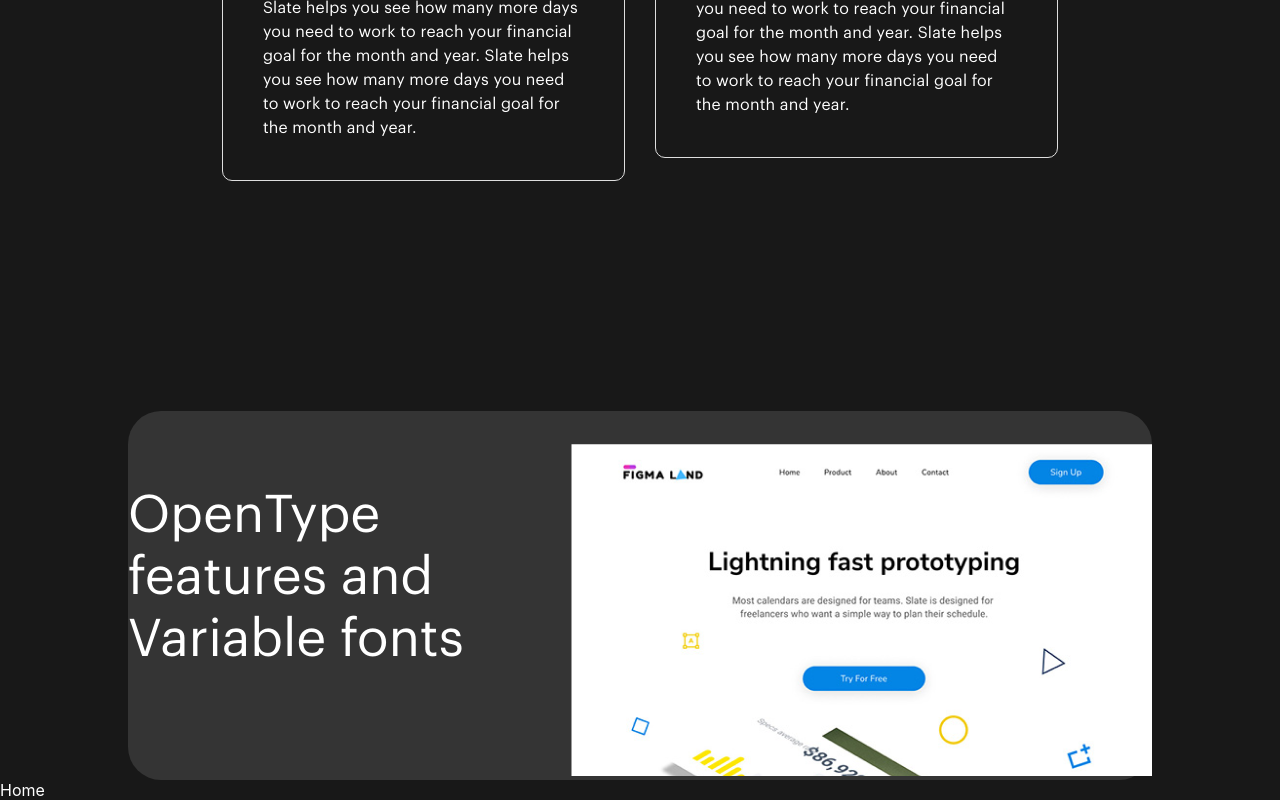
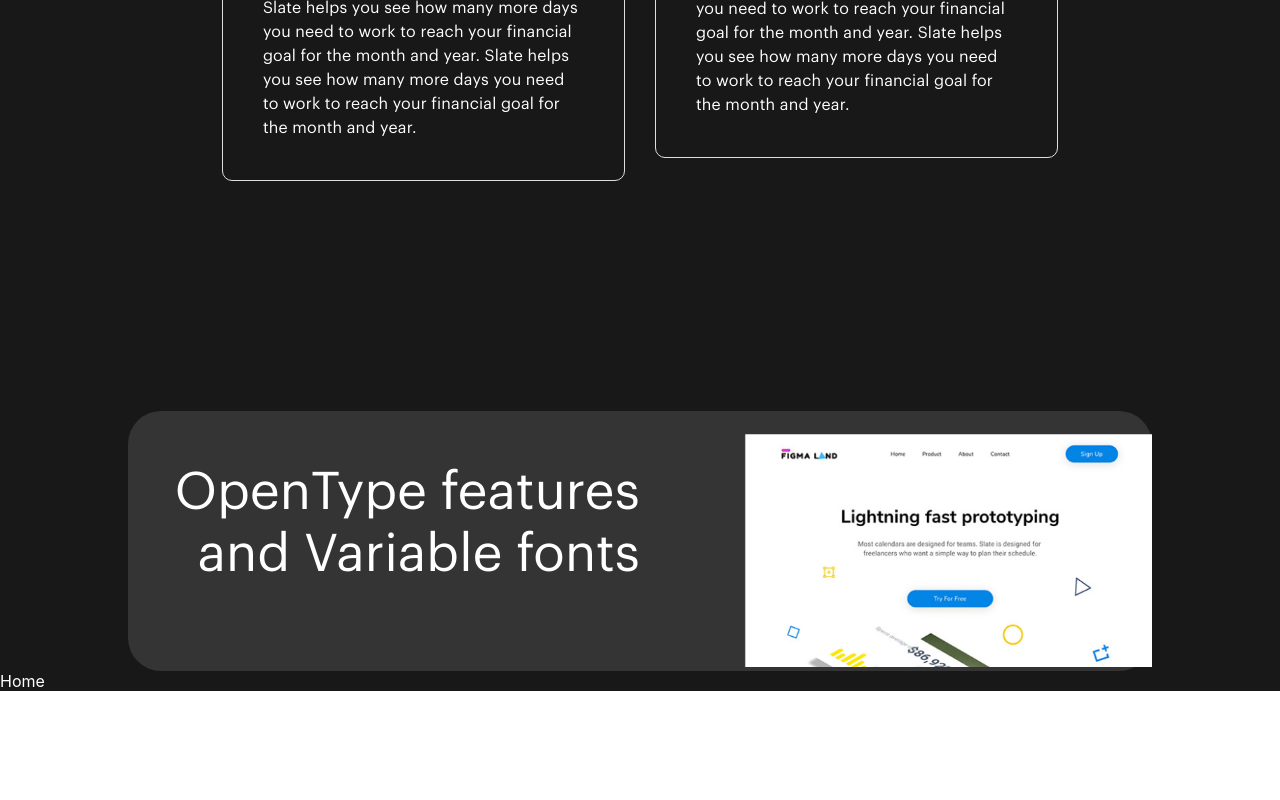
Before and after one commit to TheDa21crj/Landing-Page, a React (Create React App) app: page / in a window 1280 px wide. Shown: the part 5744-6544 px from the top of the page. After the commit the page ends 6435 px from the top, so only its background shows below. Built offline with nearby package versions, Linux system fonts and the light colour scheme.

Commit message:
styling divs

```diff
--- a/src/Components/Css/Cta.css
+++ b/src/Components/Css/Cta.css
@@ -20,7 +20,7 @@
     background-color: #343434;
     display: flex;
     flex-direction: row;
-    justify-content: center;
+    justify-content: space-between;
     align-items: center;
 }
 
@@ -31,4 +31,17 @@
     line-height: 62px;
     letter-spacing: 0.2px;
     margin-bottom: 37px;
+    text-align: right;
 }
+
+.CtaLeftDiv {
+    width: 50%;
+}
+
+.CtaRightDiv {
+    width: 40%;
+}
+
+.ctaImgTag {
+    width: 100%;
+}
--- a/src/Components/Cta.js
+++ b/src/Components/Cta.js
@@ -6,11 +6,11 @@ export default function Cta() {
   return (
     <div className="CtamDiv">
       <div className="CtaContentDiv">
-        <div>
+        <div className="CtaLeftDiv">
           <p className="ctaPTag">OpenType features and Variable fonts</p>
         </div>
-        <div>
-          <img src={img} alt="" />
+        <div className="CtaRightDiv">
+          <img src={img} alt="" className="ctaImgTag" />
         </div>
       </div>
     </div>
```
